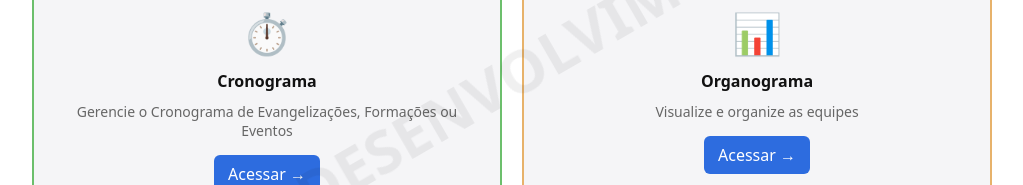
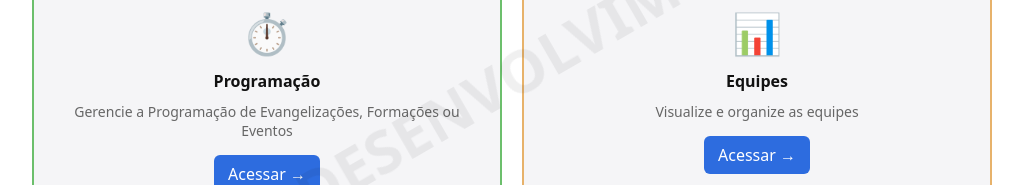
Before and after one commit to michelananiasam-cloud/aliancatremembe, a plain HTML site: page index.html in a window 1280 px wide. Shown: the part 325-510 px from the top of the page, without its empty margins (128-1151 px from the left). Drawn offline with Linux system fonts and the light colour scheme.

Commit message:
Update index.html

```diff
--- a/index.html
+++ b/index.html
@@ -32,9 +32,9 @@
     <!-- CRONOGRAMA -->
     <a href="./chronos/" class="card chronos">
       <div class="card-icon">⏱️</div>
-      <div class="card-title">Cronograma</div>
+      <div class="card-title">Programação</div>
       <div class="card-description">
-        Gerencie o Cronograma de Evangelizações, Formações ou Eventos
+        Gerencie a Programação de Evangelizações, Formações ou Eventos
       </div>
       <span class="card-button">Acessar →</span>
     </a>
@@ -42,7 +42,7 @@
     <!-- ORGANOGRAMA -->
     <a href="./organo/" class="card organo">
       <div class="card-icon">📊</div>
-      <div class="card-title">Organograma</div>
+      <div class="card-title">Equipes</div>
       <div class="card-description">
         Visualize e organize as equipes
       </div>
```
